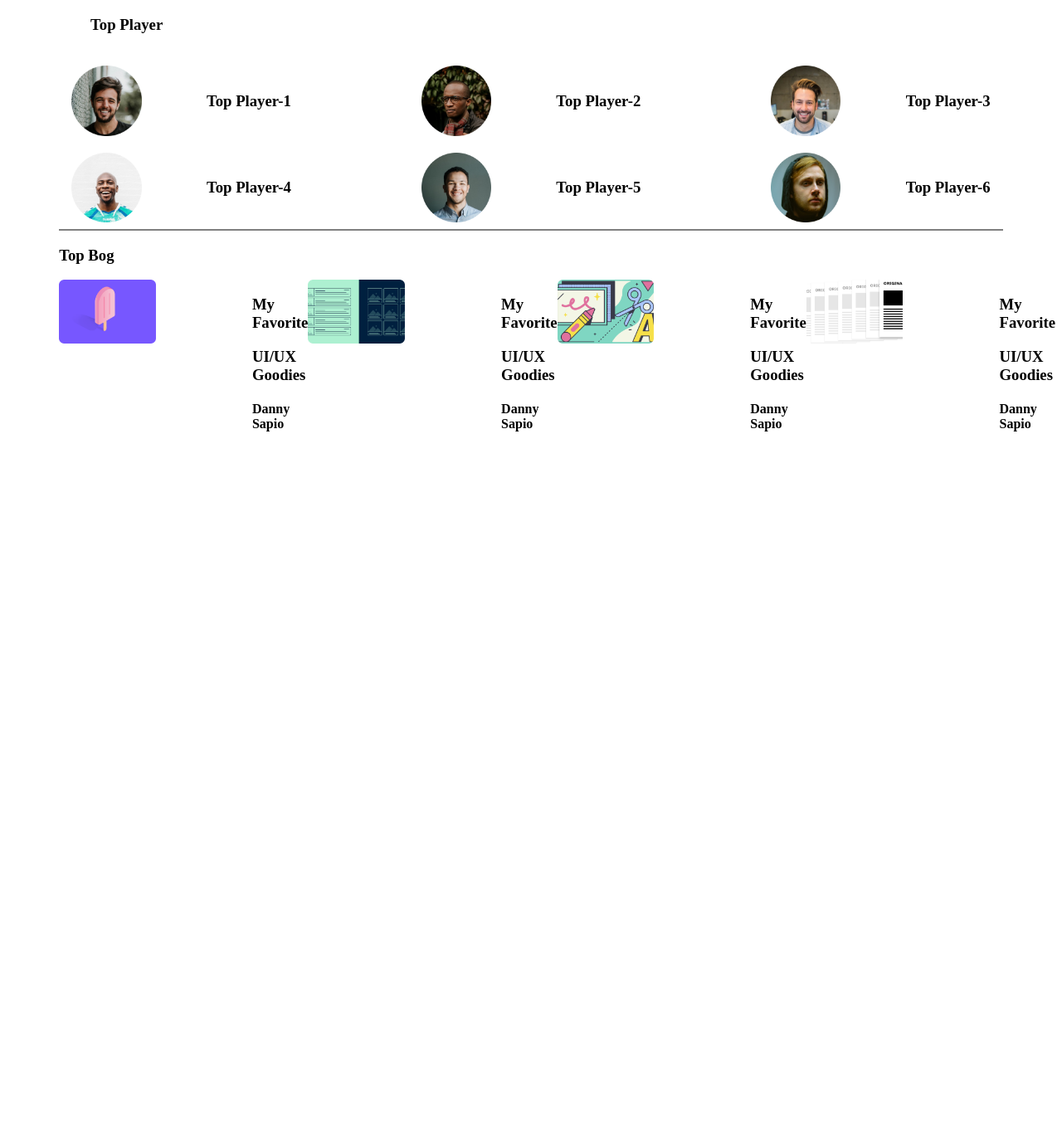
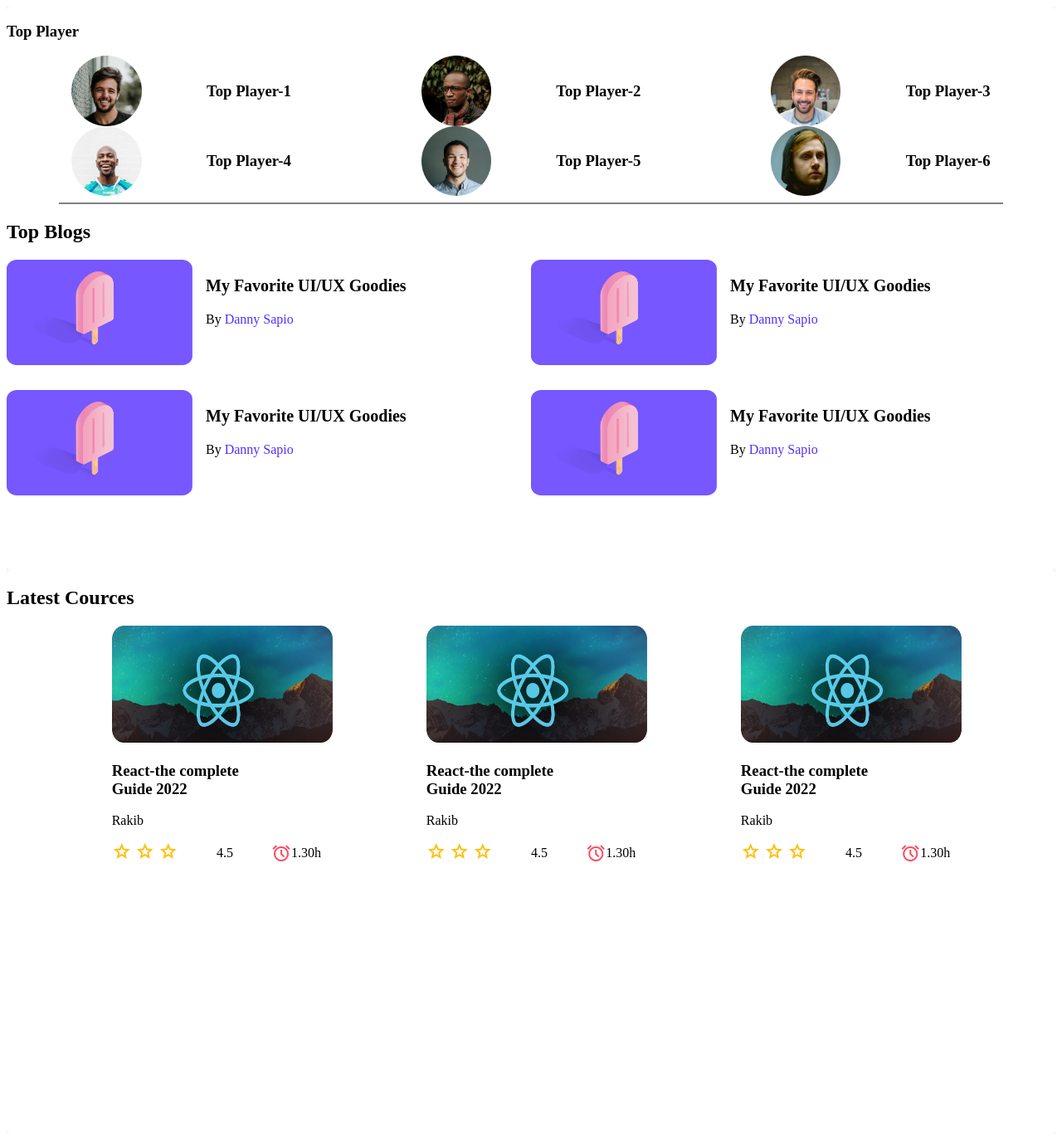
Before and after one commit to fecrakib/all-assignment, a plain HTML site: page project-1/index.html in a window 1280 px wide. Shown: the whole page at 83% size. Before the commit the page ends 800 px from the top, so only its background shows below. Drawn offline with nearby package versions, Linux system fonts and the light colour scheme.

Commit message:
project-1 complete

```diff
--- a/donate-1/index.css
+++ b/donate-1/index.css
@@ -0,0 +1,29 @@
+body{
+    margin: 0;
+    padding: 0;
+}
+.menu-area {
+    display: flex;
+   justify-content: space-evenly;
+
+}
+.logo{
+    display: flex;
+    align-items: center;
+    justify-content: center;
+    margin-right: 60%;
+}
+.menu-area ul{
+    display: flex;
+    /* justify-content: space-between; */
+    align-items: center;
+    justify-content: center;
+
+}
+.menu-area ul li{
+    list-style: none;
+    margin-left:  10%;
+}
+.menu-area ul li a{
+    text-decoration: none;
+}
--- a/project-1/flex.css
+++ /dev/null
@@ -1,35 +0,0 @@
-*{
-    box-sizing: ;
-}
-body{
-    margin: 0;
-    padding: 0;
-}
-.container{
-    width: 1000px;
-    background-color: rgb(51, 153, 82);
-    margin-left: auto;
-    margin-right: auto;
-    padding-left: 15px;
-    padding-right: 15px;
-
-}
-.row{
-    display: flex;
-    flex-wrap: wrap;
-}
-.col-70{
-    flex-basis: 70%;
-    /* flex: 0 0 70%; */
-    background-color: red;
-}
-.col-50{
-    flex-basis: 50%;
-    /* flex: 0 0 50%; */
-    background-color: #fff;
-}
-.col-30{
-    flex-basis: 30%;
-    /* flex-basis: 0 0 30%; */
-    background-color: blue;
-}
--- a/project-1/index.html
+++ b/project-1/index.html
@@ -4,6 +4,7 @@
     <meta charset="UTF-8">
     <meta name="viewport" content="width=device-width, initial-scale=1.0">
     <title>Document</title>
+    <link rel="stylesheet" href="https://fonts.googleapis.com/css2?family=Material+Symbols+Outlined:opsz,wght,FILL,GRAD@20..48,100..700,0..1,-50..200" />
     <link rel="stylesheet" href="style.css">
 </head>
 <body>
@@ -44,43 +45,169 @@
             </div>
 
             <hr style="height:2px;border-width:0;margin-left: 5%; margin-right: 5%;  color:gray;background-color:gray">
-            <h3 class="bog-title">Top Bog</h3>
-         <div class="top-bog">
 
-            <div class="top-bog-bog-img">
-               <div> <img src="./images/blogs/blog-1.png" alt=""></div>
-                <div class="bog-description">
-                    <h3>My Favorite     </h3>
-                    <h3>UI/UX Goodies</h3>
-                    <h4>Danny Sapio</h4>
+            <div class="top-blogs">
+                <h2 class="section-title">Top Blogs</h2>
+                <div class="blogs">
+                    <article class="blog">
+                        <div class="thumbnail">
+                            <img src="./images/blogs/blog-1.png" alt="">
+                        </div>
+                        <div class="blog-info">
+                            <h3 class="blog-title">
+                                My Favorite
+                                UI/UX Goodies</h3>
+                                <p class="blog-author">By <a href="http://">Danny Sapio</a> </p>
+                        </div>
+                    </article>
+                    <article class="blog">
+                        <div class="thumbnail">
+                            <img src="./images/blogs/blog-1.png" alt="">
+                        </div>
+                        <div class="blog-info">
+                            <h3 class="blog-title">
+                                My Favorite
+                                UI/UX Goodies</h3>
+                                <p class="blog-author">By <a href="http://">Danny Sapio</a> </p>
+                        </div>
+                    </article>
+                    <article class="blog">
+                        <div class="thumbnail">
+                            <img src="./images/blogs/blog-1.png" alt="">
+                        </div>
+                        <div class="blog-info">
+                            <h3 class="blog-title">
+                                My Favorite
+                                UI/UX Goodies</h3>
+                                <p class="blog-author">By <a href="http://">Danny Sapio</a> </p>
+                        </div>
+                    </article>
+                     <article class="blog">
+                        <div class="thumbnail">
+                            <img src="./images/blogs/blog-1.png" alt="">
+                        </div>
+                        <div class="blog-info">
+                            <h3 class="blog-title">
+                                My Favorite
+                                UI/UX Goodies</h3>
+                                <p class="blog-author">By <a href="http://">Danny Sapio</a> </p>
+                        </div>
+                    </article>
+
                 </div>
             </div>
-            <div class="top-bog-bog-img">
-               <div> <img src="./images/blogs/blog-2.png" alt=""></div>
-                <div class="bog-description">
-                    <h3>My Favorite     </h3>
-                    <h3>UI/UX Goodies</h3>
-                    <h4>Danny Sapio</h4>
+
+
+        </section>
+        <!-- latest Courses -->
+        <section class="container">
+            <h2 class="section-title">Latest Cources</h2>
+            <div class="courses">
+                <div class="course">
+                    <div class="course-banner">
+                        <img src="./images/courses/course-1.png" alt="">
+                    </div>
+                    <div class="course-info">
+                        <h3 class="course-title">React-the complete <br> Guide 2022</h3>
+                        <p class="course-author">Rakib</p>
+                    </div>
+                   <div class="course-details">
+                    <div class="star">
+
+                        <span class="material-symbols-outlined star ">
+                        star
+                        </span>
+                        <span class="material-symbols-outlined star">
+                        star
+                        </span>
+                        <span class="material-symbols-outlined star">
+                                star
+                                </span>
+
+                    <div class="duration">
+
+                    </div>
+
+                   </div>
+                   <div class="rating">4.5</div>
+                   <div class="time">
+                    <span class="material-symbols-outlined alarm">
+                        alarm
+                        </span>
+                        <span>1.30h</span>
+                   </div>
                 </div>
             </div>
-            <div class="top-bog-bog-img">
-                <div><img src="./images/blogs/blog-3.png" alt=""></div>
-                <div class="bog-description">
-                    <h3>My Favorite     </h3>
-                    <h3>UI/UX Goodies</h3>
-                    <h4>Danny Sapio</h4>
+            <div class="course">
+                <div class="course-banner">
+                    <img src="./images/courses/course-1.png" alt="">
                 </div>
+                <div class="course-info">
+                    <h3 class="course-title">React-the complete <br> Guide 2022</h3>
+                    <p class="course-author">Rakib</p>
+                </div>
+               <div class="course-details">
+                <div class="star">
+
+                    <span class="material-symbols-outlined star ">
+                    star
+                    </span>
+                    <span class="material-symbols-outlined star">
+                    star
+                    </span>
+                    <span class="material-symbols-outlined star">
+                            star
+                            </span>
+
+                <div class="duration">
+
+                </div>
+
+               </div>
+               <div class="rating">4.5</div>
+               <div class="time">
+                <span class="material-symbols-outlined alarm">
+                    alarm
+                    </span>
+                    <span>1.30h</span>
+               </div>
             </div>
-            <div class="top-bog-bog-img">
-               <div> <img src="./images/blogs/blog-4.png" alt=""></div>
-                <div class="bog-description">
-                    <h3>My Favorite     </h3>
-                    <h3>UI/UX Goodies</h3>
-                    <h4>Danny Sapio</h4>
-                </div>
+        </div>
+        <div class="course">
+            <div class="course-banner">
+                <img src="./images/courses/course-1.png" alt="">
             </div>
-         </div>
+            <div class="course-info">
+                <h3 class="course-title">React-the complete <br> Guide 2022</h3>
+                <p class="course-author">Rakib</p>
+            </div>
+           <div class="course-details">
+            <div class="star">
 
+                <span class="material-symbols-outlined star ">
+                star
+                </span>
+                <span class="material-symbols-outlined star">
+                star
+                </span>
+                <span class="material-symbols-outlined star">
+                        star
+                        </span>
+
+            <div class="duration">
+
+            </div>
+
+           </div>
+           <div class="rating">4.5</div>
+           <div class="time">
+            <span class="material-symbols-outlined alarm">
+                alarm
+                </span>
+                <span>1.30h</span>
+           </div>
+        </div>
+    </div>
         </section>
     </main>
 </body>
--- a/project-1/style.css
+++ b/project-1/style.css
@@ -1,3 +1,9 @@
+main{
+    display: flex;
+    flex-direction: column;
+    align-items: center;
+    background: #F3F1FF;
+}
 .players{
     display: grid;
     grid-template-columns: repeat(3,1fr);
@@ -12,32 +18,67 @@
     justify-content: space-evenly;
 }
 .container{
-    /* display: flex;
-    align-items: center;
-   width: 80%; */
+    border-radius: 5px;
+    background: #FFF;
+    width: 100%;
+height: 679px;
 }
-.top-title{
-    margin-left: 8%;
+/* top blog styles--- */
+.blog .thumbnail img{
+    width: 224px;
+height: 127px;
 }
-.section-title h3{
-  color: violet;
-  margin-left: 5%;
+.blog{
+    display: flex;
 }
-.player{
-    margin-top: 20px;
+.blog-info{
+    margin-left: 16px;
 }
-.bog-title{
-    margin-left: 5%;
-}
-.top-bog{
-  display: flex;
-    margin-bottom: 5%;
-    margin-left: 5%;
-}
-.top-bog-bog-img{
-    display: flex;
+.blog-title{
+    font-size: 20px;
 
 }
-.top-bog  img{
-    width: 50%;
+.blog-author{
+
+    font-size: 16px;
 }
+.blog-author a{
+   text-decoration: none;
+   color: #562EFF;
+}
+.blogs{
+    display: grid;
+    grid-template-columns: repeat(2,1fr);
+    grid-row-gap: 26px;
+}
+/* courses  */
+.courses{
+    display: flex;
+    justify-content: space-evenly;
+}
+.course{
+    width: 252.423px;
+height: 269.786px;
+}
+.course-banner img{
+    width: 266px;
+height: 141px;
+}
+.course-details{
+    display: flex;
+    justify-content: space-between;
+    align-items: center;
+}
+.star{
+    color: #FFC014;
+}
+.alarm{
+    /* width: 20.034px;
+height: 20.034px; */
+color: #FF4A60;
+
+}
+.time{
+    display: flex;
+    align-items: center;
+}
```
Also changed, not shown: donate-1/index.html (+37 -0 lines), project-1/flex.html (deleted, +0 -38 lines), project-1/header.css (deleted, +0 -12 lines), project-1/nav.html (deleted, +0 -23 lines).
